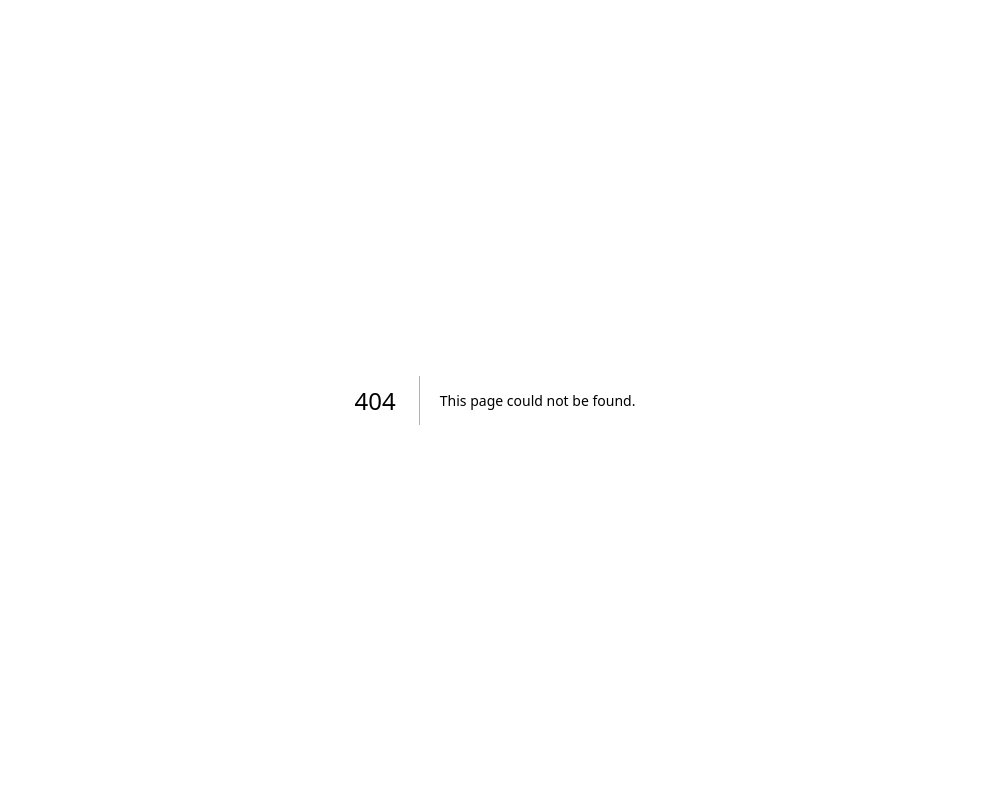
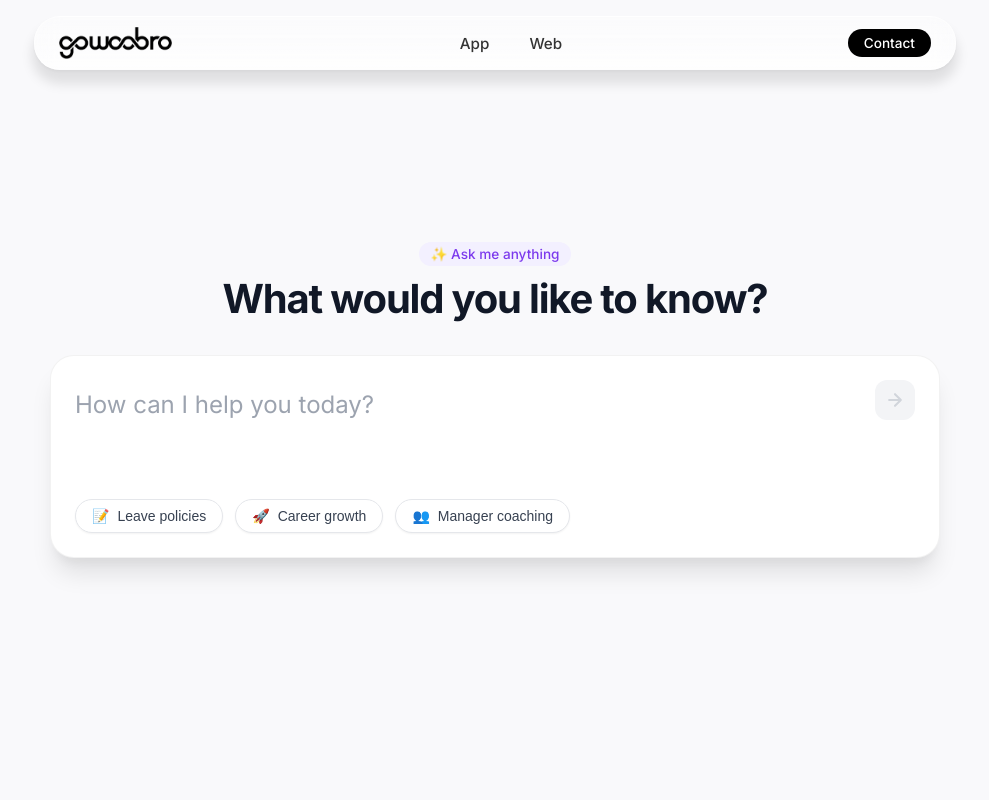
Before and after one commit to kobums/gowoobro_web, a Next.js app: page /about in a window 1280 px wide. Before the commit this address had no page. Shown: the top 800 px of the page, without its empty margins (145-1134 px from the left). Built offline with nearby package versions, Linux system fonts and the light colour scheme.

Commit message:
feat(i18n): 다국어 라우팅 구조로 전환 ([lang] 동적 세그먼트)

```diff
--- /dev/null
+++ b/app/[lang]/layout.tsx
@@ -0,0 +1,41 @@
+import type { Metadata } from "next";
+import { Inter } from "next/font/google";
+import "../globals.css";
+import EmotionRegistry from "../registry";
+import Providers from "../providers";
+
+const inter = Inter({ subsets: ["latin"] });
+
+export const metadata: Metadata = {
+  title: "Gowoobro",
+  description: "Welcome to my world",
+};
+
+export async function generateStaticParams() {
+  return [{ lang: 'en' }, { lang: 'ko' }]
+}
+
+export default async function RootLayout({
+  children,
+  params
+}: Readonly<{
+  children: React.ReactNode;
+  params: Promise<{ lang: string }>;
+}>) {
+  // Awaiting params in Next.js 15+/server components if needed, but here it's prop
+  // In Next.js 15, params might be a Promise. Next.js 16.1.6 is used here.
+  // Let's assume params is standard.
+  const { lang } = await params;
+
+  return (
+    <html lang={lang}>
+      <body className={inter.className}>
+        <EmotionRegistry>
+          <Providers>
+            {children}
+          </Providers>
+        </EmotionRegistry>
+      </body>
+    </html>
+  );
+}
--- /dev/null
+++ b/app/[lang]/page.tsx
@@ -0,0 +1,26 @@
+import { getDictionary } from "../get-dictionary";
+import Header from "../components/Header";
+import ChatInterface from "../components/ChatInterface";
+import IntegrationsGrid from "../components/IntegrationsGrid";
+import SuiteGrid from "../components/SuiteGrid";
+import Footer from "../components/Footer";
+import { Main, HeroSection } from "../components/PageLayout";
+import React from 'react';
+
+export default async function Home({ params }: { params: Promise<{ lang: string }> }) {
+  // Await params for Next.js 15+ compatibility or standard usage
+  const { lang } = await params;
+  const dict = await getDictionary(lang);
+
+  return (
+    <Main>
+      <Header dict={dict.header} />
+      <HeroSection>
+        <ChatInterface dict={dict.hero} />
+      </HeroSection>
+      <IntegrationsGrid dict={dict.integrations} />
+      <SuiteGrid dict={dict.suite} />
+      <Footer dict={dict.footer} lang={lang} />
+    </Main>
+  );
+}
--- /dev/null
+++ b/app/components/PageLayout.tsx
@@ -0,0 +1,23 @@
+'use client';
+
+import styled from '@emotion/styled';
+
+export const Main = styled.main`
+  min-height: 100vh;
+  padding-top: 80px; /* Space for fixed header */
+  background-color: #f9f9fb;
+  display: flex;
+  flex-direction: column;
+  overflow-x: hidden;
+  width: 100%;
+`;
+
+export const HeroSection = styled.section`
+  min-height: 80vh;
+  display: flex;
+  align-items: center;
+  justify-content: center;
+  width: 100%;
+  position: relative;
+  overflow: hidden; /* Ensure 3D elements don't overflow */
+`;
--- a/app/layout.tsx
+++ /dev/null
@@ -1,30 +0,0 @@
-import type { Metadata } from "next";
-import { Inter } from "next/font/google"; // Using Inter as a modern default font
-import "./globals.css";
-import EmotionRegistry from "./registry";
-import Providers from "./providers";
-
-const inter = Inter({ subsets: ["latin"] });
-
-export const metadata: Metadata = {
-  title: "Gowoobro Portfolio",
-  description: "Welcome to my world",
-};
-
-export default function RootLayout({
-  children,
-}: Readonly<{
-  children: React.ReactNode;
-}>) {
-  return (
-    <html lang="en">
-      <body className={inter.className}>
-        <EmotionRegistry>
-          <Providers>
-            {children}
-          </Providers>
-        </EmotionRegistry>
-      </body>
-    </html>
-  );
-}
--- a/app/page.tsx
+++ /dev/null
@@ -1,41 +0,0 @@
-'use client';
-
-import Header from "./components/Header";
-import ChatInterface from "./components/ChatInterface";
-import IntegrationsGrid from "./components/IntegrationsGrid";
-import styled from "@emotion/styled";
-import SuiteGrid from "./components/SuiteGrid";
-import Footer from "./components/Footer";
-
-const Main = styled.main`
-  min-height: 100vh;
-  padding-top: 80px; /* Space for fixed header */
-  background-color: #f9f9fb;
-  display: flex;
-  flex-direction: column;
-  overflow-x: hidden;
-  width: 100%;
-`;
-
-const HeroSection = styled.div`
-  min-height: 90vh;
-  display: flex;
-  flex-direction: column;
-  justify-content: center;
-  align-items: center;
-  width: 100%;
-`;
-
-export default function Home() {
-  return (
-    <Main>
-      <Header />
-      <HeroSection>
-        <ChatInterface />
-      </HeroSection>
-      <IntegrationsGrid />
-      <SuiteGrid />
-      <Footer />
-    </Main>
-  );
-}
```
